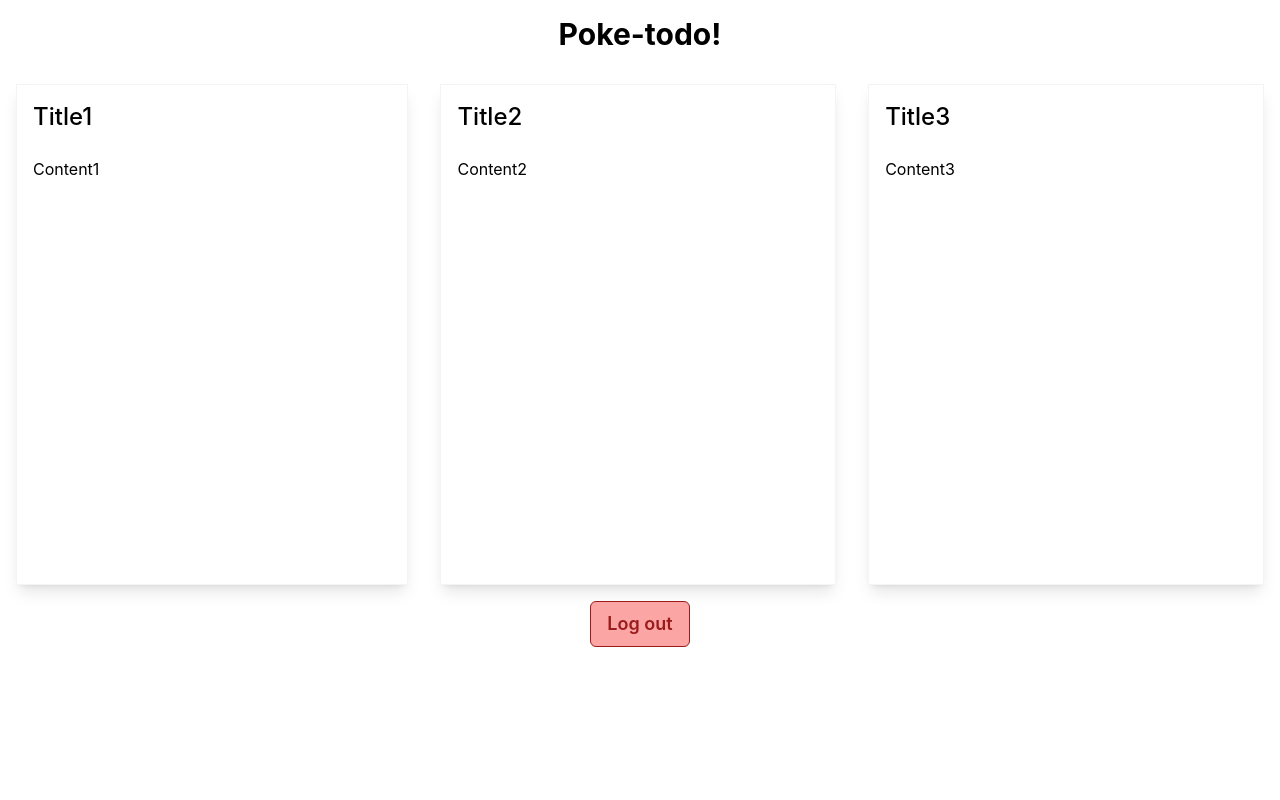
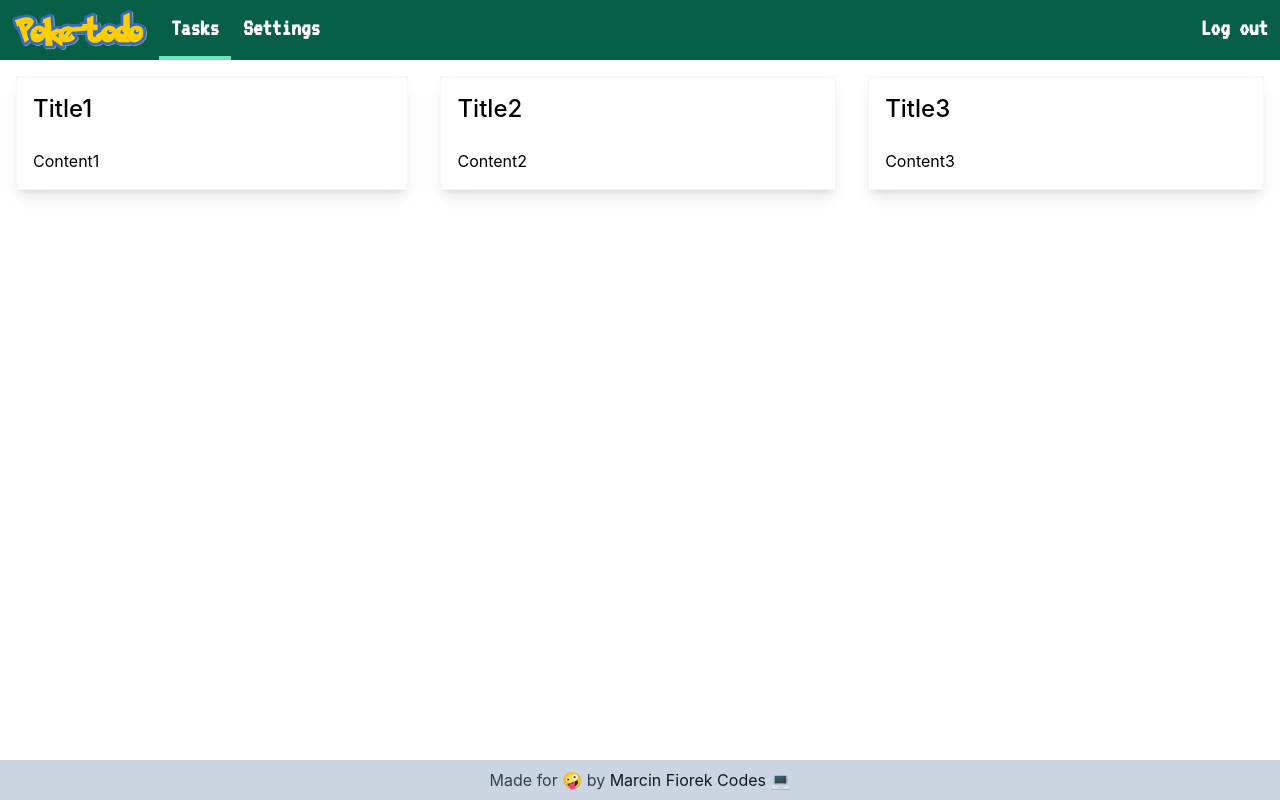
Before and after one commit to mfiorek/poke-todo, a React (Vite) app: page / in a window 1280 px wide. Built offline with nearby package versions, Linux system fonts and the light colour scheme; no server answers; the database is empty; sample sign-in values are in the browser's storage.

Commit message:
Add Navbar and Footer

```diff
--- /dev/null
+++ b/src/components/Footer/Footer.tsx
@@ -0,0 +1,17 @@
+import React from 'react';
+
+const Footer: React.FC = () => {
+  return (
+    <div className={`w-full flex justify-center bg-slate-300 text-white`}>
+      <p className='m-2 text-slate-700'>
+        Made for 🤪 by{' '}
+        <a href='https://mfiorek.github.io/' className='text-slate-900'>
+          Marcin Fiorek Codes
+        </a>
+        {' '}💻
+      </p>
+    </div>
+  );
+};
+
+export default Footer;
--- /dev/null
+++ b/src/components/Navbar/Navbar.tsx
@@ -0,0 +1,30 @@
+import React from 'react';
+import { NavLink } from 'react-router-dom';
+import { useAuth } from '../../Contexts/AuthContext';
+
+const Navbar: React.FC = (props) => {
+  const { logout } = useAuth();
+
+  return (
+    <nav className={`w-full flex justify-between bg-emerald-800 text-2xl text-white font-semibold vt323`}>
+      <div className={`flex items-center`}>
+        <img src='../../../static/images/logo.png' alt='Poke-todo' className='px-3 h-10 object-contain' />
+        <NavLink className={(props) => `p-3 border-b-4 hover:bg-emerald-500 ${props.isActive ? 'border-emerald-300' : 'border-emerald-800 hover:border-emerald-500'}`} end to='/'>
+          Tasks
+        </NavLink>
+        <NavLink
+          className={(props) => `p-3 border-b-4 hover:bg-emerald-500 ${props.isActive ? 'border-emerald-300' : 'border-emerald-800 hover:border-emerald-500'}`}
+          end
+          to='/settings'
+        >
+          Settings
+        </NavLink>
+      </div>
+      <a onClick={logout} className='p-3 cursor-pointer hover:bg-emerald-500'>
+        Log out
+      </a>
+    </nav>
+  );
+};
+
+export default Navbar;
--- a/src/index.css
+++ b/src/index.css
@@ -20,3 +20,12 @@ p {
 code {
   font-family: source-code-pro, Menlo, Monaco, Consolas, 'Courier New', monospace;
 }
+
+@font-face {
+  font-family: VT323;
+  src: url("../static/fonts/VT323-Regular.ttf")
+}
+
+.vt323 {
+  font-family: "VT323";
+}
--- a/src/pages/HomePage/HomePage.tsx
+++ b/src/pages/HomePage/HomePage.tsx
@@ -3,9 +3,11 @@ import { database } from '../../firebase';
 import { useAuth } from '../../Contexts/AuthContext';
 import { withAuthCheck } from '../../components/withAuthCheck/withAuthCheck';
 import Card from '../../components/Card/Card';
+import Navbar from '../../components/Navbar/Navbar';
+import Footer from '../../components/Footer/Footer';
 
 const HomePage: React.FC = () => {
-  const { currentUser, logout } = useAuth();
+  const { currentUser } = useAuth();
   const [loading, setLoading] = useState(true);
   const [name, setName] = useState('');
 
@@ -20,27 +22,27 @@ const HomePage: React.FC = () => {
       });
   }, []);
 
-  const handleLogout = () => {
-    logout();
-  };
-
   if (loading) {
     return <h1>Loading...</h1>;
   }
   return (
-    <div className='flex flex-col items-center h-full'>
-      <p className='text-3xl font-bold m-4'>Poke-todo!</p>
-      {name && <h2>Hi {name}!</h2>}
-      <div className='flex flex-wrap justify-center w-full h-2/3'>
-        <Card title='Title1' className='flex-grow'>Content1</Card>
-        <Card title='Title2' className='flex-grow'>Content2</Card>
-        <Card title='Title3' className='flex-grow'>Content3</Card>
+    <div className='flex flex-col items-center min-h-full'>
+      <Navbar />
+      <div className='flex-grow w-full'>
+        {name && <h2>Hi {name}!</h2>}
+        <div className='flex flex-wrap justify-center w-full h-2/3'>
+          <Card title='Title1' className='flex-grow'>
+            Content1
+          </Card>
+          <Card title='Title2' className='flex-grow'>
+            Content2
+          </Card>
+          <Card title='Title3' className='flex-grow'>
+            Content3
+          </Card>
+        </div>
       </div>
-      <div>
-        <button onClick={handleLogout} className='bg-red-300 border border-red-800 px-4 py-2 rounded-md text-lg font-semibold text-red-800 cursor-pointer'>
-          Log out
-        </button>
-      </div>
+      <Footer />
     </div>
   );
 };
```
Also changed, not shown: static/fonts/VT323-Regular.ttf (added), static/images/logo.png (added).
